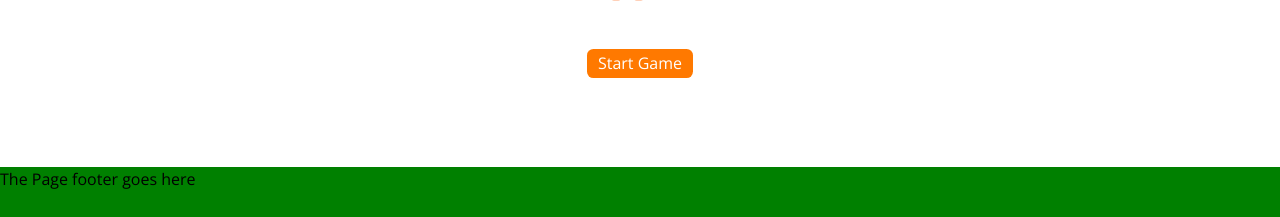
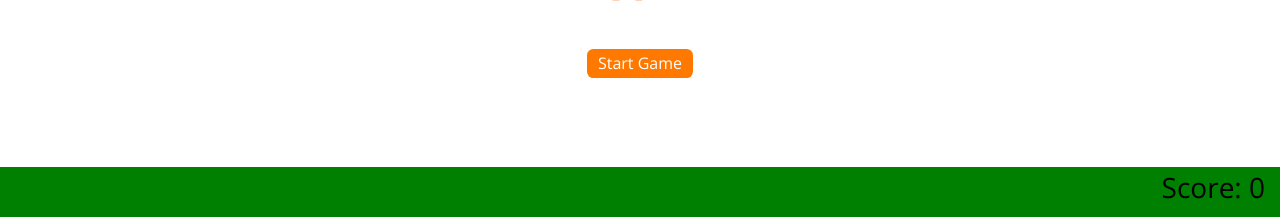
Before and after one commit to MauRuRo/the-mighty-bits-hackathon-proj, a Django app: page / in a window 1280 px wide. Shown: the part 583-800 px from the top of the page. Run offline with Django 3.2, Linux system fonts and the light colour scheme; some libraries are stand-ins or nearby versions.

Commit message:
Added score to footer and adjusted css layout for ipad view

```diff
--- a/static/css/style.css
+++ b/static/css/style.css
@@ -71,11 +71,17 @@ h1 {
     max-height: 40vh;
 }
 
+.lm-image {
+    height: 30vh;
+}
 .lm-i-1 {
     background: url('/media/caro-lehmann-a8Itzshq7U8-unsplash.jpg') no-repeat;
     background-size: cover;
     background-position: center;
-    height: 40vh;
+}
+
+#score-container {
+    text-align: right;
 }
 /*---- Google Maps ----*/
 /* Google Maps */
@@ -85,6 +91,7 @@ h1 {
 }
 #map {
     height: 100%;
+    min-height: 30vh;
 }
 #hero-image {
     background: url("/media/dublin.jpg") no-repeat center;
--- a/templates/base.html
+++ b/templates/base.html
@@ -54,7 +54,7 @@
         </main>
 
         <footer>
-            <div class="row footer-row gt-0">
+            <div class="row footer-row gt-0 justify-content-end">
                 {% include 'includes/footer.html' %}
             </div>
         </footer>
--- a/templates/includes/footer.html
+++ b/templates/includes/footer.html
@@ -1 +1,5 @@
-<p>The Page footer goes here</p>
+<div class="col-12 align-self-center">
+    <div id="score-container">
+        <h3>Score: <span id="score">0</span></h3>
+    </div>
+</div>
--- a/trivia/templates/trivia/includes/question1.html
+++ b/trivia/templates/trivia/includes/question1.html
@@ -1,6 +1,6 @@
 <div class="question-form" id="form1">
     <form id="quiz">
-                <h4>1. Which park is in the city center and adjacent to one of Dublin’s main shopping streets(Grafton street)?</h4>
+                <h5>1. Which park is in the city center and adjacent to one of Dublin’s main shopping streets(Grafton street)?</h5>
                 <div>
                     <input type="radio" name="question-1-answers" id="question-1-answer-a" value="wrong"/>
                     <label for="question-1-answer-a">a) Phoenix Park</label>
--- a/trivia/templates/trivia/trivia.html
+++ b/trivia/templates/trivia/trivia.html
@@ -2,11 +2,11 @@
 {% load static %}
 
 {% block content %}
-   <div class="col-12 col-lg-8 order-lg-2 d-none d-lg-block px-0">
+   <div class="col-12 col-lg-8 order-lg-2 d-none d-md-block px-0">
        {% include 'trivia/includes/map.html' %}
    </div>
    <div class="col-12 col-lg-4 order-lg-1 px-0">
-        <div class="row justify-content-center lm-i-1">
+        <div class="row justify-content-center lm-i-1 lm-image">
             {% include 'trivia/includes/landmark_image.html' %}
         </div>
         <div class="row justify-content-center">
```
